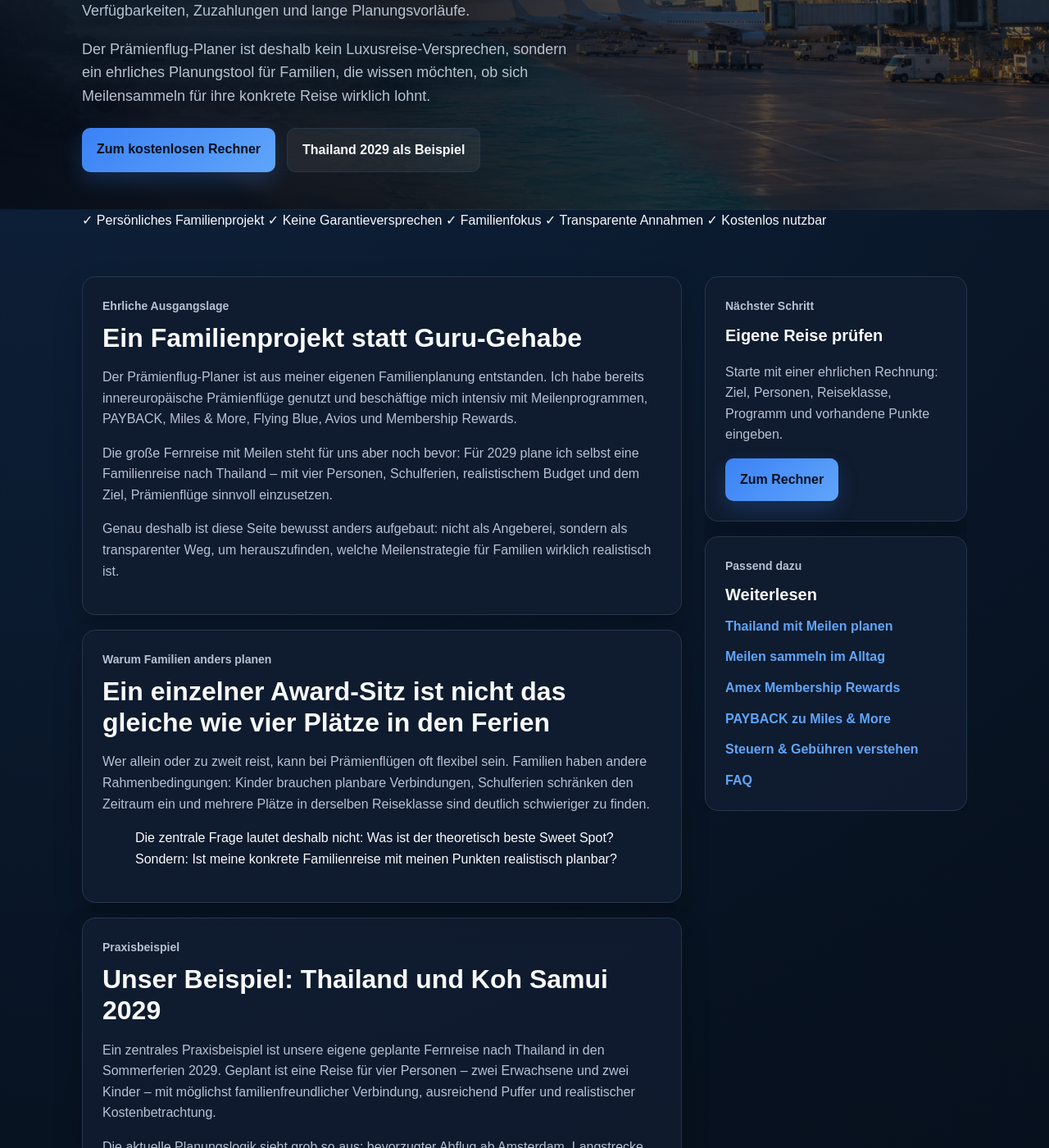
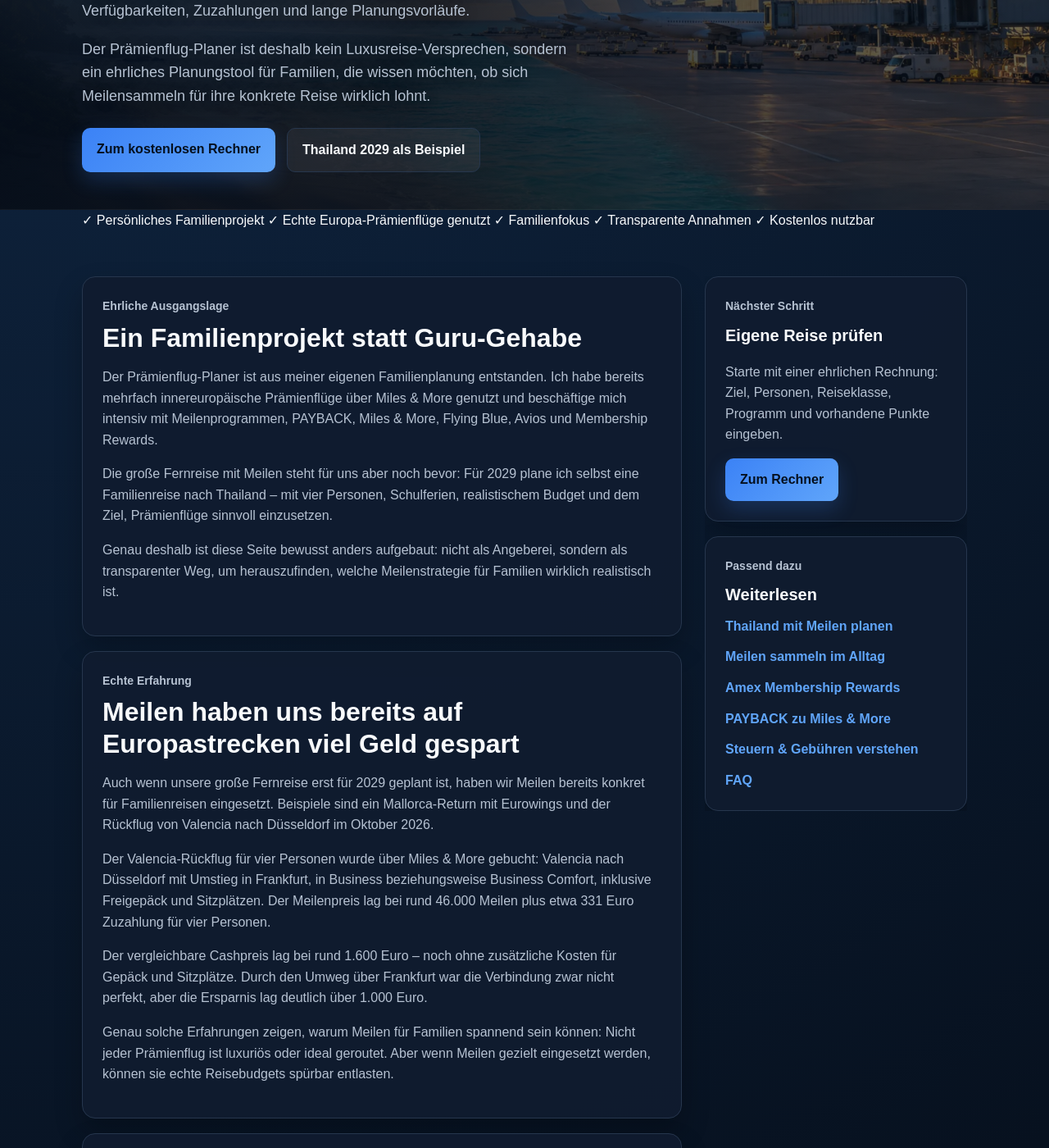
Before and after one commit to Praemienflug-Planer/miles-planer, a Jekyll site: the page built from ueber-das-projekt/index.html, in a window 1280 px wide and 1400 px high, scrolled down 477 px. Shown: the whole window at 82% size. Built offline with Jekyll 4.4.1, drawn with Linux system fonts in a browser that asks for light colours.

Commit message:
Add real European award examples to about page

```diff
--- a/ueber-das-projekt/index.html
+++ b/ueber-das-projekt/index.html
@@ -58,7 +58,7 @@ layout: default
       <div class="container">
         <div class="trust-bar">
           <span>✓ Persönliches Familienprojekt</span>
-          <span>✓ Keine Garantieversprechen</span>
+          <span>✓ Echte Europa-Prämienflüge genutzt</span>
           <span>✓ Familienfokus</span>
           <span>✓ Transparente Annahmen</span>
           <span>✓ Kostenlos nutzbar</span>
@@ -72,9 +72,18 @@ layout: default
           <div class="article-card seo-card">
             <p class="eyebrow">Ehrliche Ausgangslage</p>
             <h2>Ein Familienprojekt statt Guru-Gehabe</h2>
-            <p>Der Prämienflug-Planer ist aus meiner eigenen Familienplanung entstanden. Ich habe bereits innereuropäische Prämienflüge genutzt und beschäftige mich intensiv mit Meilenprogrammen, PAYBACK, Miles & More, Flying Blue, Avios und Membership Rewards.</p>
+            <p>Der Prämienflug-Planer ist aus meiner eigenen Familienplanung entstanden. Ich habe bereits mehrfach innereuropäische Prämienflüge über Miles & More genutzt und beschäftige mich intensiv mit Meilenprogrammen, PAYBACK, Miles & More, Flying Blue, Avios und Membership Rewards.</p>
             <p>Die große Fernreise mit Meilen steht für uns aber noch bevor: Für 2029 plane ich selbst eine Familienreise nach Thailand – mit vier Personen, Schulferien, realistischem Budget und dem Ziel, Prämienflüge sinnvoll einzusetzen.</p>
             <p>Genau deshalb ist diese Seite bewusst anders aufgebaut: nicht als Angeberei, sondern als transparenter Weg, um herauszufinden, welche Meilenstrategie für Familien wirklich realistisch ist.</p>
+          </div>
+
+          <div class="article-card seo-card">
+            <p class="eyebrow">Echte Erfahrung</p>
+            <h2>Meilen haben uns bereits auf Europastrecken viel Geld gespart</h2>
+            <p>Auch wenn unsere große Fernreise erst für 2029 geplant ist, haben wir Meilen bereits konkret für Familienreisen eingesetzt. Beispiele sind ein Mallorca-Return mit Eurowings und der Rückflug von Valencia nach Düsseldorf im Oktober 2026.</p>
+            <p>Der Valencia-Rückflug für vier Personen wurde über Miles & More gebucht: Valencia nach Düsseldorf mit Umstieg in Frankfurt, in Business beziehungsweise Business Comfort, inklusive Freigepäck und Sitzplätzen. Der Meilenpreis lag bei rund 46.000 Meilen plus etwa 331 Euro Zuzahlung für vier Personen.</p>
+            <p>Der vergleichbare Cashpreis lag bei rund 1.600 Euro – noch ohne zusätzliche Kosten für Gepäck und Sitzplätze. Durch den Umweg über Frankfurt war die Verbindung zwar nicht perfekt, aber die Ersparnis lag deutlich über 1.000 Euro.</p>
+            <p>Genau solche Erfahrungen zeigen, warum Meilen für Familien spannend sein können: Nicht jeder Prämienflug ist luxuriös oder ideal geroutet. Aber wenn Meilen gezielt eingesetzt werden, können sie echte Reisebudgets spürbar entlasten.</p>
           </div>
 
           <div class="article-card seo-card">
```
